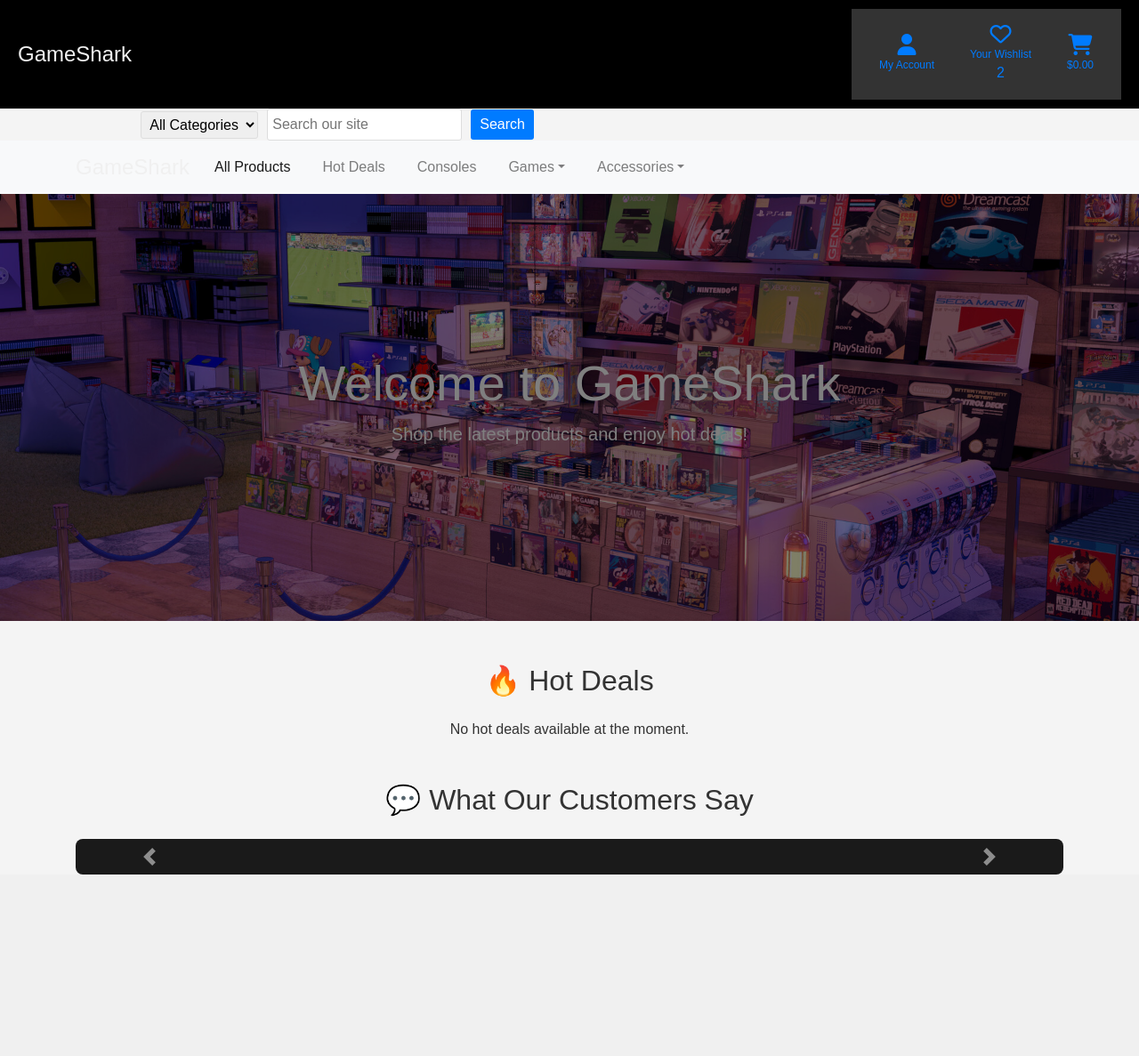
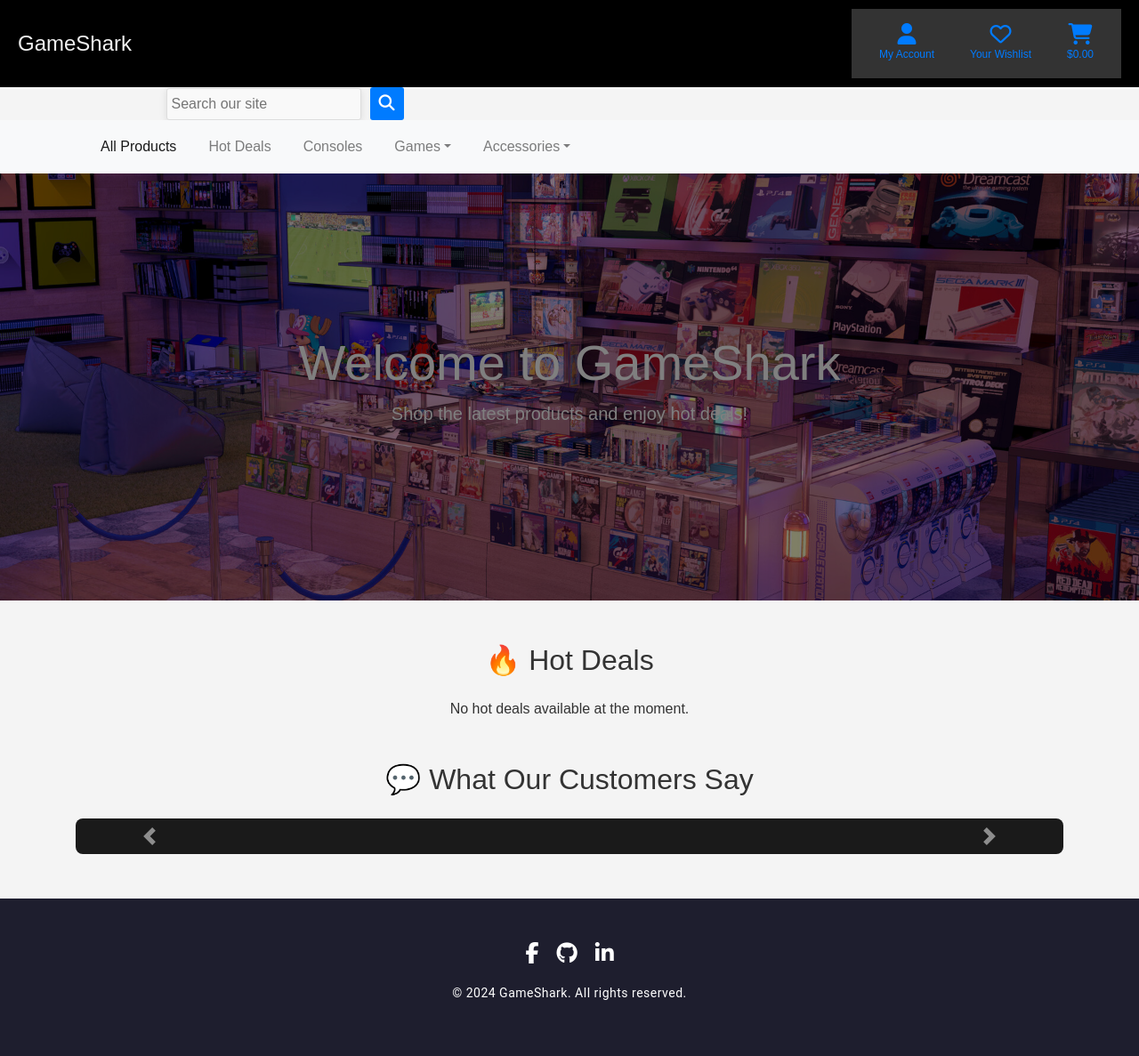
Before and after one commit to dhardi/gameshark, a Django app: page / in a window 1280 px wide. Shown: the whole page at 89% size. Before the commit the page ends 983 px from the top, so only its background shows below. Run offline with Django 5.2, Linux system fonts and the light colour scheme; data comes from the database, SQL or seed files in the repository; data that the repository does not hold is empty; parts of the project's set-up code (start-up, migrations or seed data) failed here and were passed over; some libraries are stand-ins or nearby versions.

Commit message:
added style and footer base.html

```diff
--- a/home/templates/home/index.html
+++ b/home/templates/home/index.html
@@ -41,7 +41,7 @@
         <div class="carousel-inner">
             {% for testimonial in testimonials %}
             <div class="carousel-item {% if forloop.first %}active{% endif %}">
-                <div class="card text-center mx-auto" style="max-width: 600px;">
+                <div class="cardtestimonial text-center mx-auto" style="max-width: 600px;">
                     <div class="card-body">
                         <img src="{% if testimonial.user.userprofile.profile_picture %}{{ testimonial.user.userprofile.profile_picture.url }}{% else %}{% static 'images/default_profile_pic.jpg' %}{% endif %}" class="rounded-circle mb-3" alt="User Picture" style="width: 80px; height: 80px; object-fit: cover;">
                         <h5 class="card-title">{{ testimonial.user.username }}</h5>
--- a/static/css/base.css
+++ b/static/css/base.css
@@ -40,15 +40,58 @@ header {
 }
 
 /* Estilo do formulário de busca */
+/* Estilos gerais do campo de pesquisa */
 .header-search {
-  margin: 0 20px;
-  flex: 1;
+  position: relative;
+  display: flex;
+  justify-content: center;
+  align-items: center;
+  width: 100%;
 }
 
-.header-search form {
-  display: flex;
-  align-items: center;
-  justify-content: flex-end;
+.search-input {
+  width: 100%;
+  padding: 10px 20px;
+  font-size: 16px;
+  border: 2px solid #ddd;
+  border-radius: 30px;
+  outline: none;
+  transition: all 0.3s ease;
+  background-color: #f9f9f9;
+  box-shadow: 0 2px 8px rgba(0, 0, 0, 0.1);
+}
+
+/* Efeito hover e foco no campo de pesquisa */
+.search-input:focus {
+  border-color: #007bff;
+  background-color: #fff;
+  box-shadow: 0 4px 12px rgba(0, 123, 255, 0.2);
+}
+
+/* Estilos do botão de busca */
+.search-btn {
+
+  right: 10px;
+  background-color: transparent;
+  border: none;
+  cursor: pointer;
+  padding: 10px;
+  color: #007bff;
+  transition: color 0.3s ease;
+  font-size: 18px;
+}
+
+.search-btn:hover {
+  color: #0056b3;
+}
+
+/* Ícone de pesquisa */
+.search-btn i {
+  font-size: 18px;
+}
+
+.search-btn:focus {
+  outline: none;
 }
 
 .input-select,
@@ -75,6 +118,12 @@ header {
 
 .search-btn:hover {
   background: #0056b3;
+}
+
+.search-form {
+  display: flex;
+  align-items: center;
+  justify-content: space-between;
 }
 
 /* Navegação */
@@ -203,7 +252,7 @@ header {
 }
 
 /* Estilo das cartas dos testemunhos */
-.card {
+.cardtestimonial {
   background-color: #2c2c2c; /* Fundo mais escuro para as cartas */
   color: white; /* Cor do texto em branco */
   border: none; /* Remove a borda padrão */
@@ -215,9 +264,7 @@ header {
 }
 
 /* Estilo do texto */
-.card-text {
-  color: #f0f0f0; /* Cor clara para o texto */
-}
+
 
 /* Estilo para o texto de data e classificação */
 .text-warning {
@@ -454,6 +501,42 @@ header {
   padding: 15px;
 }
 
+/* Estilo geral do Footer */
+.footer {
+  background-color: #1e1e2e;
+  color: white;
+  padding: 20px 0;
+  margin-top: 50px;
+  position: relative;
+  bottom: 0;
+  width: 100%;
+  font-family: 'Roboto', sans-serif;
+}
+
+/* Ícones de Redes Sociais */
+.social-icons {
+  display: flex;
+  justify-content: center;
+  gap: 20px;
+}
+
+.social-icon {
+  color: #fff;
+  font-size: 24px;
+  transition: color 0.3s ease;
+}
+
+.social-icon:hover {
+  color: #007bff; /* Cor azul para hover */
+}
+
+/* Texto de Copyright */
+.footer-copyright {
+  margin-top: 15px;
+  font-size: 14px;
+  letter-spacing: 0.5px;
+}
+
 /* Botões dentro do card */
 .wishlist-btn {
   flex-grow: 1;
@@ -556,4 +639,19 @@ header {
     padding: 10px 15px; /* Aumenta a área clicável */
     text-align: center; /* Centraliza o texto */
   }
+  .search-input {
+    font-size: 14px;
+    padding: 8px 15px;
 }
+
+.search-btn i {
+    font-size: 16px;
+}
+.social-icons {
+  gap: 15px;
+}
+
+.footer-copyright {
+  font-size: 12px;
+}
+}
--- a/templates/base.html
+++ b/templates/base.html
@@ -87,7 +87,7 @@
                             <a href="{% url 'wishlist_view' %}" class="text-black nav-link">
                                 <i class="fa fa-heart-o fa-lg"></i>
                                 <p class="my-0">Your Wishlist</p>
-                                <div class="qty">2</div>
+
                             </a>
                         </li>
 
@@ -110,29 +110,24 @@
         </div>
     </header>
 
-       <!--Search fild-->
-       <div class="col-md-6">
-        <div class="header-search">
-            <form method="GET" action="{% url 'products' %}">
-                <select class="input-select">
-                    <option value="0">All Categories</option>
-                    <option value="1">Category 01</option>
-                    <option value="1">Category 02</option>
-                </select>
-                <input class="input" type="text" name="q" placeholder="Search our site">
-                <button class="search-btn" type="submit">Search</button>
-            </form>
-        </div>
+<!--Search Field-->
+<div class="col-md-6">
+    <div class="header-search">
+        <form method="GET" action="{% url 'products' %}" class="search-form">
+            <input class="input search-input" type="text" name="q" placeholder="Search our site">
+            <button class="search-btn" type="submit"><i class="fas fa-search"></i></button>
+        </form>
     </div>
-<!--Search end-->
+</div>
+<!--Search End-->
+
+
 
 <!-- NAVIGATION -->
 <nav id="navigation" class="navbar navbar-expand-lg navbar-light bg-light">
     <div class="container">
         <div class="header-logo">
-            <a href="#" class="logo">
-                <h2>GameShark</h2>
-            </a>
+
         </div>
 
         <!-- Toggle Button for Mobile Navigation -->
@@ -184,6 +179,7 @@
 
 
 
+
     {% if messages %}
     <div class="message-container">
         {% for message in messages %}
@@ -214,6 +210,29 @@
     </script>
     {% endblock %}
 
+    <!-- Footer Section -->
+<footer class="footer">
+    <div class="container">
+        <div class="footer-content text-center py-4">
+            <!-- Social Media Icons -->
+            <div class="social-icons mb-3">
+                <a href="https://www.facebook.com" target="_blank" class="social-icon">
+                    <i class="fab fa-facebook-f"></i>
+                </a>
+                <a href="https://github.com" target="_blank" class="social-icon">
+                    <i class="fab fa-github"></i>
+                </a>
+                <a href="https://linkedin.com" target="_blank" class="social-icon">
+                    <i class="fab fa-linkedin-in"></i>
+                </a>
+            </div>
 
+            <!-- Copyright Info -->
+            <div class="footer-copyright">
+                <p class="text-white">© 2024 GameShark. All rights reserved.</p>
+            </div>
+        </div>
+    </div>
+</footer>
   </body>
 </html>
```
